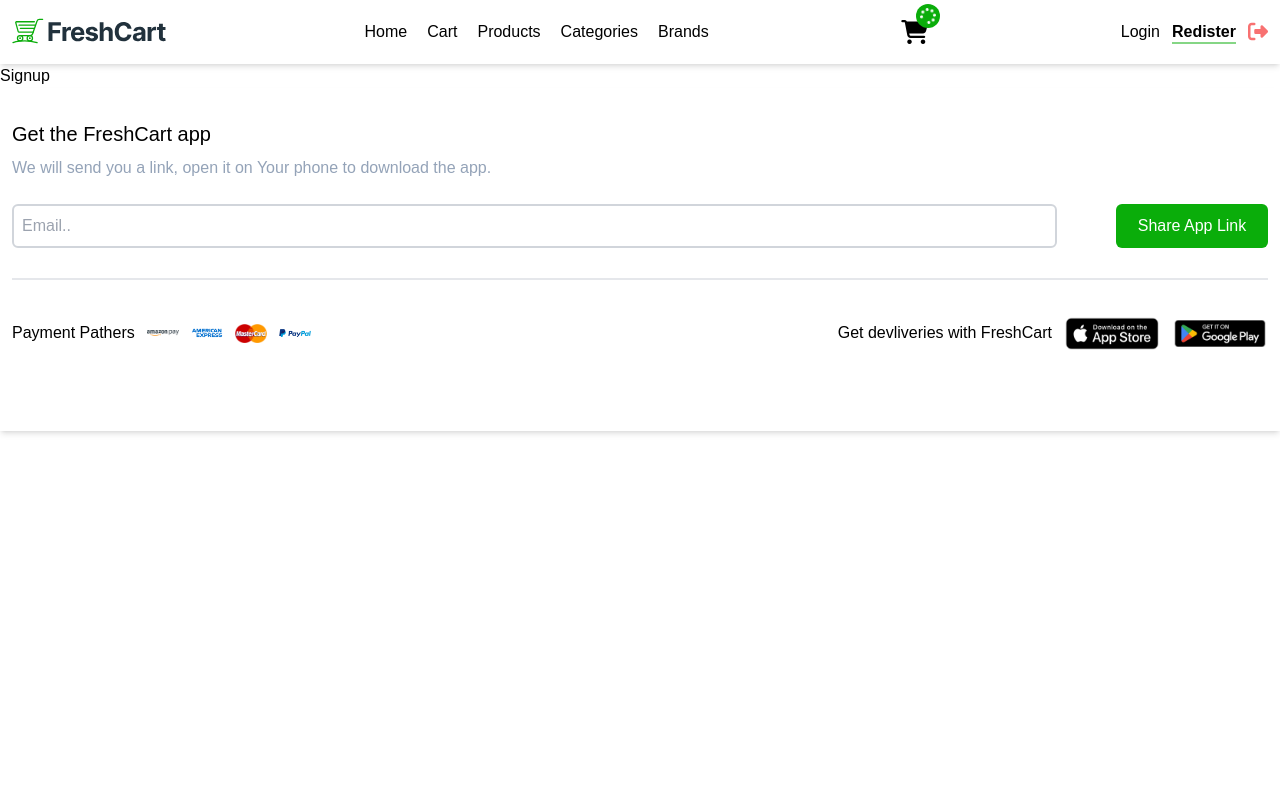
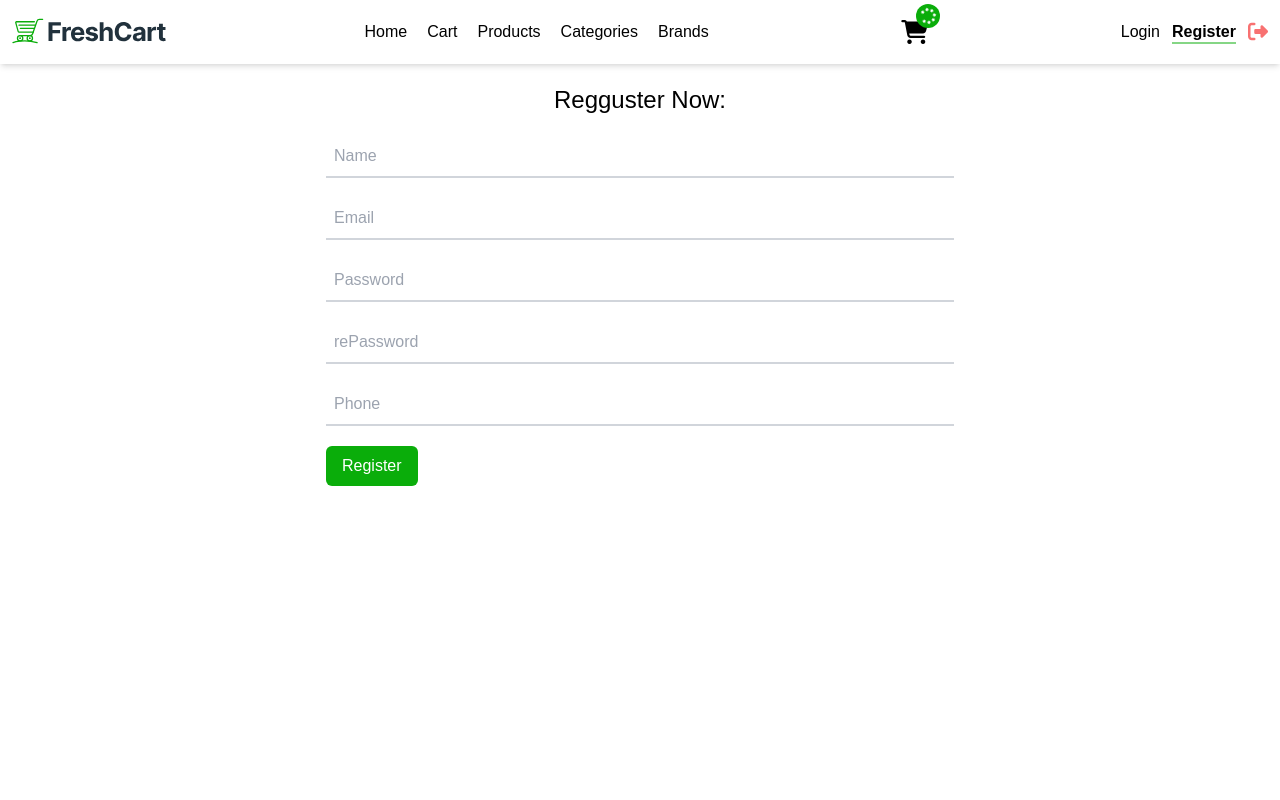
Before and after one commit to elref7i/E-commerce, a React (Vite) app: page /register in a window 1280 px wide. Shown: the top 800 px of the page. Built offline with nearby package versions, Linux system fonts and the light colour scheme; a web font is replaced by a local one.

Commit message:
Signup (add Yup and Formik ,Send data to backend)

```diff
--- a/index.html
+++ b/index.html
@@ -5,6 +5,7 @@
   <meta charset="UTF-8" />
   <link rel="icon" type="image/svg+xml" href="/src/assets/images/favicon.png" />
   <meta name="viewport" content="width=device-width, initial-scale=1.0" />
+  <script src="http://localhost:8097"></script>
   <title>FresgCart</title>
 </head>
 
--- a/src/Components/Footer/Footer.jsx
+++ b/src/Components/Footer/Footer.jsx
@@ -7,7 +7,7 @@ import getAppleStore from '../../assets/images/get-apple-store.png';
 export default function Footer() {
   return (
     <>
-      <footer className="py-8 shadow-md">
+      <footer className="py-8 shadow-lg bg-gray-50 ">
         <div className="container">
           <header className="mb-6 space-y-2">
             <h3 className="text-xl">Get the FreshCart app</h3>
@@ -16,16 +16,16 @@ export default function Footer() {
               app.
             </p>
           </header>
-          <form className="contact-email  grid grid-cols-12 gap-2 relative before:absolute before:w-full before:h-[2px] before:bg-gray-200 before:-bottom-8  mb-5 ">
-            <div className="email-input col-span-10">
+          <form className="contact-email flex gap-4  items-center relative before:absolute before:w-full before:h-[2px] before:bg-gray-200 before:-bottom-8  mb-5 ">
+            <div className="email-input flex-1">
               <input
                 type="email"
-                className="form-controll"
+                className="form-control w-full border-2 rounded-md"
                 placeholder="Email.."
               />
             </div>
             <button
-              className="btn  bg-primary-500 hover:bg-primary-600"
+              className="btn  px-4 py-2 bg-primary-500 hover:bg-primary-600"
               type="submit"
             >
               Share App Link
--- a/src/Components/Navbar/Navbar.jsx
+++ b/src/Components/Navbar/Navbar.jsx
@@ -98,7 +98,7 @@ export default function Navbar() {
                   }`;
                 }}
               >
-                Redister
+                Register
               </NavLink>
             </li>
             {/*
--- a/src/Pages/Signup/Signup.jsx
+++ b/src/Pages/Signup/Signup.jsx
@@ -1,3 +1,174 @@
+import axios from 'axios';
+import { useFormik } from 'formik';
+import * as Yup from 'yup';
+
 export default function Signup() {
-  return <div>Signup</div>;
+  const validationSchema = Yup.object({
+    name: Yup.string()
+      .required('Please enter your name. This field cannot be empty.')
+      .min(4, 'Your name should be at least 4 characters long.')
+      .max(20, 'Your name should not exceed 20 characters.'),
+
+    email: Yup.string()
+      .required('Please provide your email address.')
+      .email('The email you entered is not valid. Please check again.'),
+
+    password: Yup.string()
+      .required('Please set a password.')
+      .matches(
+        /^[a-zA-Z0-9!@#$%^&*]{6,20}$/,
+        'Your password must be 6-20 characters and can include letters, numbers, and special characters.'
+      ),
+
+    rePassword: Yup.string()
+      .required('Please confirm your password.')
+      .oneOf(
+        [Yup.ref('password')],
+        'The passwords do not match. Please try again.'
+      ),
+
+    phone: Yup.string()
+      .required('Please provide your phone number.')
+      .matches(
+        /^[+]?(\([0-9]{3}\)|[0-9]{3})[-\s.]?[0-9]{3}[-\s.]?[0-9]{4,6}$/,
+        'The phone number you entered is not valid. Please use a valid format, e.g., +123-456-7890.'
+      ),
+  });
+  async function getData(values) {
+    const options = {
+      url: 'https://ecommerce.routemisr.com/api/v1/auth/signup',
+      method: 'POST',
+      data: values,
+    };
+    let { data } = await axios.request(options);
+    console.log(data);
+  }
+  const formik = useFormik({
+    initialValues: {
+      name: '',
+      email: '',
+      password: '',
+      rePassword: '',
+      phone: '',
+    },
+    validationSchema,
+    onSubmit: getData,
+  });
+  return (
+    <>
+      <section className="signup py-5 h-screen">
+        <div className="container ">
+          <h1 className="font-medium mb-5 text-2xl text-center">
+            Regguster Now:
+          </h1>
+          <form
+            className="space-y-5 w-1/2 mx-auto"
+            onSubmit={formik.handleSubmit}
+          >
+            <div className="name space-y-1">
+              <input
+                type="text"
+                className="form-control border-b-2 w-full"
+                placeholder="Name"
+                name="name"
+                value={formik.values.name}
+                onChange={formik.handleChange}
+                onBlur={formik.handleBlur}
+              />
+              {formik.touched.name && formik.errors.name ? (
+                <p className="not-valid-value text-red-600 font-medium">
+                  <span className="mr-1 font-bold animate-pulse">*</span>
+                  {formik.errors.name}
+                </p>
+              ) : (
+                ''
+              )}
+            </div>
+            <div className="email space-y-1">
+              <input
+                type="email"
+                className="form-control border-b-2 w-full"
+                placeholder="Email"
+                name="email"
+                value={formik.values.email}
+                onChange={formik.handleChange}
+                onBlur={formik.handleBlur}
+              />
+              {formik.touched.email && formik.errors.email ? (
+                <p className="not-valid-value text-red-600 font-medium">
+                  <span className="mr-1 font-bold animate-pulse">*</span>
+                  {formik.errors.email}
+                </p>
+              ) : (
+                ''
+              )}
+            </div>
+            <div className="password space-y-1">
+              <input
+                type="password"
+                className="form-control border-b-2 w-full"
+                placeholder="Password"
+                name="password"
+                value={formik.values.password}
+                onChange={formik.handleChange}
+                onBlur={formik.handleBlur}
+              />
+              {formik.touched.password && formik.errors.password ? (
+                <p className="not-valid-value text-red-600 font-medium">
+                  <span className="mr-1 font-bold animate-pulse">*</span>
+                  {formik.errors.password}
+                </p>
+              ) : (
+                ''
+              )}
+            </div>
+            <div className="re-password space-y-1">
+              <input
+                type="password"
+                className="form-control border-b-2 w-full"
+                placeholder="rePassword"
+                name="rePassword"
+                value={formik.values.rePassword}
+                onChange={formik.handleChange}
+                onBlur={formik.handleBlur}
+              />
+              {formik.touched.rePassword && formik.errors.rePassword ? (
+                <p className="not-valid-value text-red-600 font-medium">
+                  <span className="mr-1 font-bold animate-pulse">*</span>
+                  {formik.errors.rePassword}
+                </p>
+              ) : (
+                ''
+              )}
+            </div>
+            <div className="phone space-y-1">
+              <input
+                type="tel"
+                className="form-control border-b-2 w-full"
+                placeholder="Phone"
+                name="phone"
+                value={formik.values.phone}
+                onChange={formik.handleChange}
+                onBlur={formik.handleBlur}
+              />
+              {formik.touched.phone && formik.errors.phone ? (
+                <p className="not-valid-value text-red-600 font-medium">
+                  <span className="mr-1 font-bold animate-pulse">*</span>
+                  {formik.errors.phone}
+                </p>
+              ) : (
+                ''
+              )}
+            </div>
+            <button
+              type="submit"
+              className="btn px-4 py-2 bg-primary-500 hover:bg-primary-600"
+            >
+              Register
+            </button>
+          </form>
+        </div>
+      </section>
+    </>
+  );
 }
--- a/src/index.css
+++ b/src/index.css
@@ -5,11 +5,11 @@
   .nav-link {
     @apply relative before:absolute before:w-0 hover:before:w-full before:h-[2px] before:bg-primary-200 before:-bottom-1 before:left-0 before:transition-[width] before:duration-300;
   }
-  .form-controll {
-    @apply w-full focus:border-primary-300  focus:caret-primary-500  px-2 py-2 border-2 rounded-md border-solid border-gray-300 focus:outline-none transition-colors duration-300;
+  .form-control {
+    @apply focus:border-primary-300  focus:caret-primary-500 px-2 py-2   border-solid border-gray-300 focus:outline-none transition-colors duration-300;
   }
   .btn {
-    @apply col-span-2 w-3/4 justify-self-end rounded-md text-white text-nowrap  transition-colors duration-300;
+    @apply rounded-md text-white text-nowrap  transition-colors duration-300;
   }
 }
 body {
```
